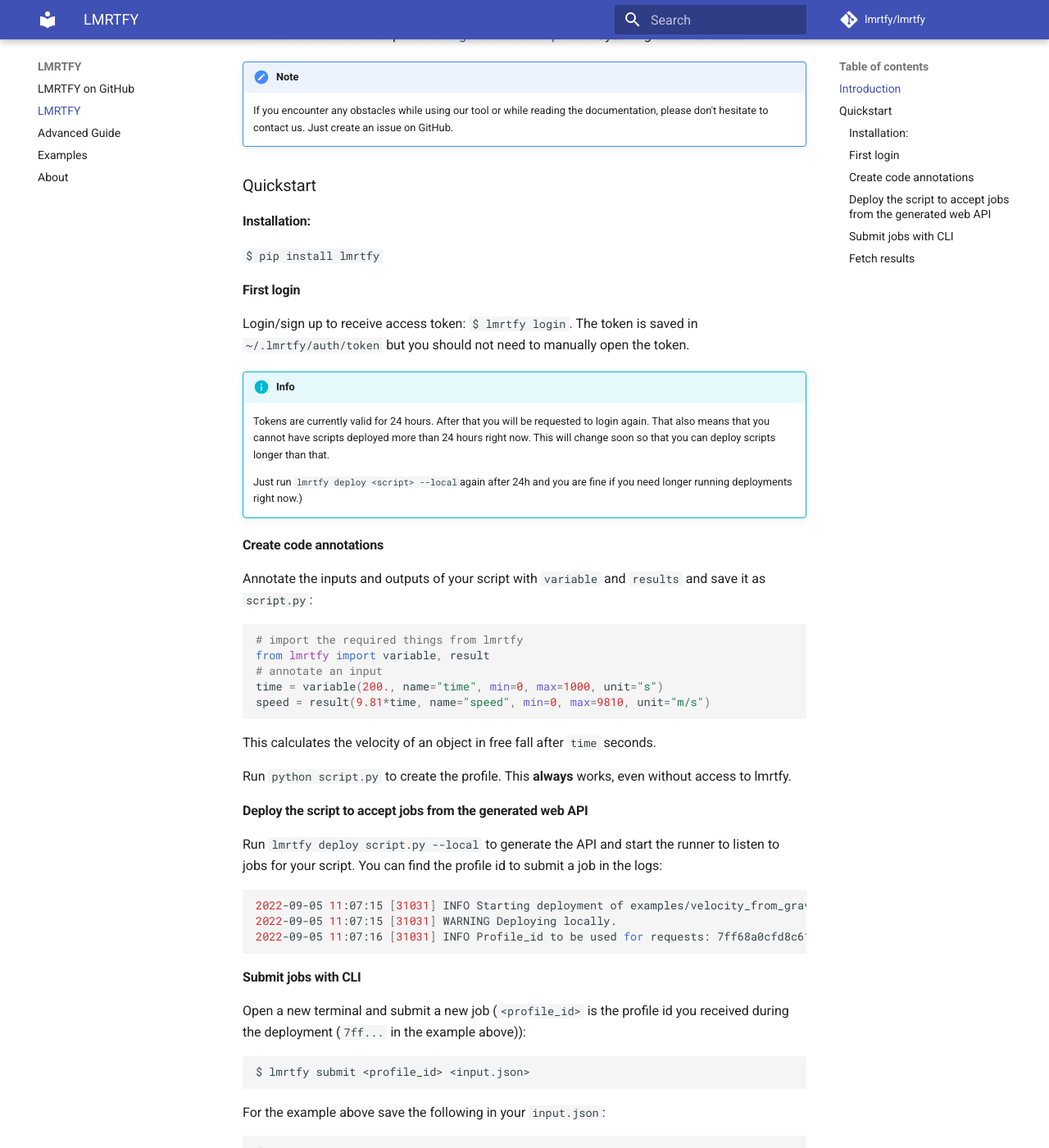
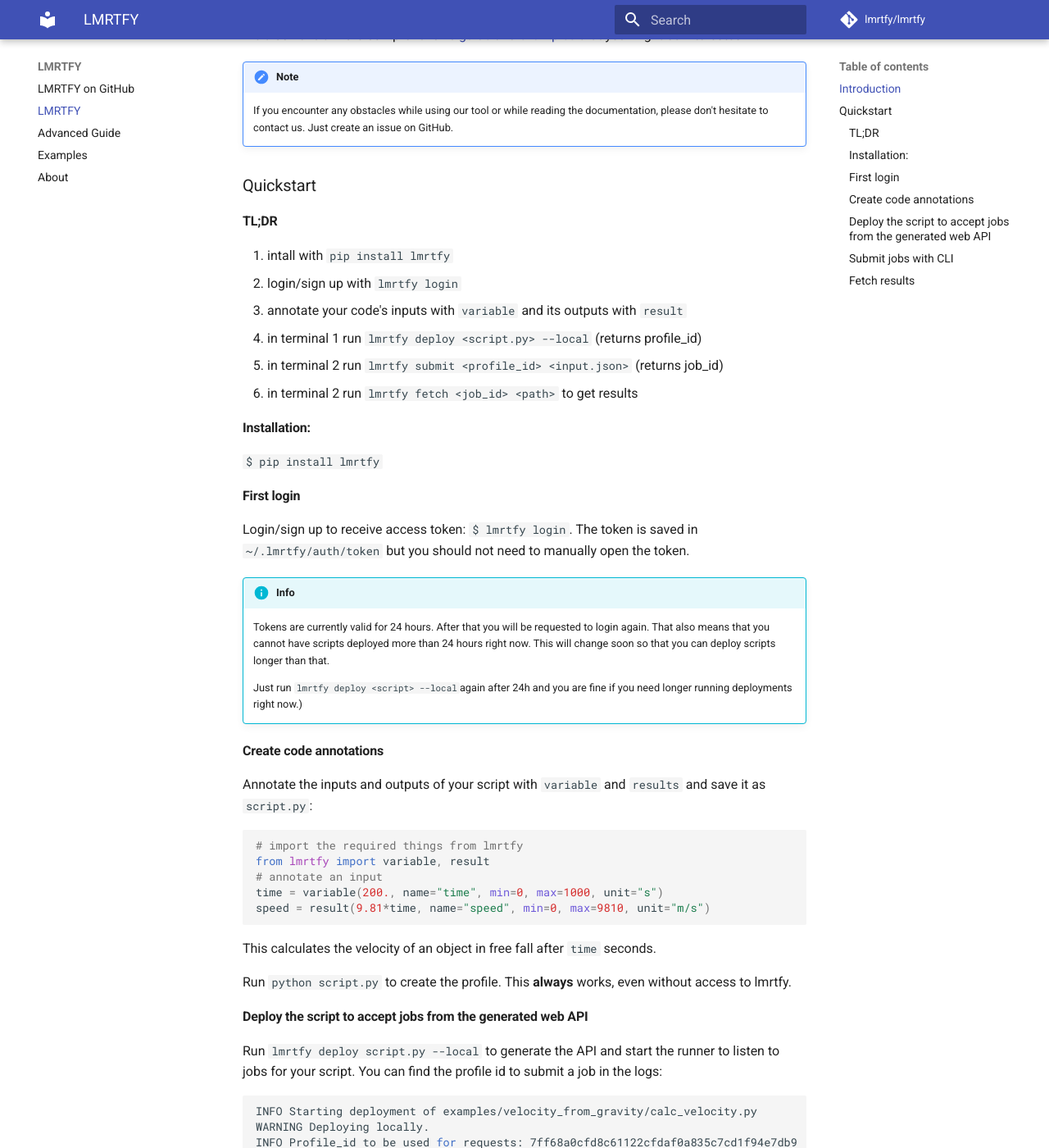
Before and after one commit to lmrtfy/lmrtfy, an MkDocs documentation site: the page built from docs/index.md, in a window 1280 px wide and 1400 px high, scrolled down 633 px. Shown: the whole window at 82% size. Built offline with MkDocs 1.6.1 and Material for MkDocs 9.7.7, drawn with Linux system fonts in a browser that asks for light colours; comment, search, counter and statistics services are not loaded; some of the changed text lies outside the part shown.

Commit message:
updated docs

````diff
--- a/docs/index.md
+++ b/docs/index.md
@@ -25,13 +25,21 @@ We also have a more comprehensive [guide](guide.md) and [examples](examples.md)
     hesitate to contact us. Just create an issue on GitHub.
 
 ## Quickstart
+
+### TL;DR
+1. intall with `pip install lmrtfy`
+2. login/sign up with `lmrtfy login`
+3. annotate your code's inputs with `variable` and its outputs with `result`
+4. in terminal 1 run `lmrtfy deploy <script.py> --local` (returns profile_id)
+5. in terminal 2 run `lmrtfy submit <profile_id> <input.json>` (returns job_id)
+6. in terminal 2 run `lmrtfy fetch <job_id> <path>` to get results
+
 ### Installation:
 `$ pip install lmrtfy`
 
 ### First login
 Login/sign up to receive access token: `$ lmrtfy login`. The token is saved in `~/.lmrtfy/auth/token` but you
 should not need to manually open the token.
-
 
 
 !!! info
@@ -60,9 +68,9 @@ Run `python script.py` to create the profile. This **always** works, even withou
 Run `lmrtfy deploy script.py --local` to generate the API and start the runner to listen to jobs for your script.
 You can find the profile id to submit a job in the logs:
 ```shell
-2022-09-05 11:07:15 [31031] INFO Starting deployment of examples/velocity_from_gravity/calc_velocity.py
-2022-09-05 11:07:15 [31031] WARNING Deploying locally.
-2022-09-05 11:07:16 [31031] INFO Profile_id to be used for requests: 7ff68a0cfd8c61122cfdaf0a835c7cd1f94e7db9
+INFO Starting deployment of examples/velocity_from_gravity/calc_velocity.py
+WARNING Deploying locally.
+INFO Profile_id to be used for requests: 7ff68a0cfd8c61122cfdaf0a835c7cd1f94e7db9
 ```
 
 ### Submit jobs with CLI
@@ -83,7 +91,7 @@ For the example above save the following in your `input.json`:
 ```
 You will receive a `job_id` which you will need to fetch the results later on:
 ```shell
-2022-09-05 16:05:32 [60492] INFO Job-id: 14584640-778c-4f91-a288-03cffc2b9c7a
+INFO Job-id: 14584640-778c-4f91-a288-03cffc2b9c7a
 ```
 ### Fetch results
 Get the results by calling `$ lmrtfy fetch <job_id> <path>`. Currently, the results will be saved
````
